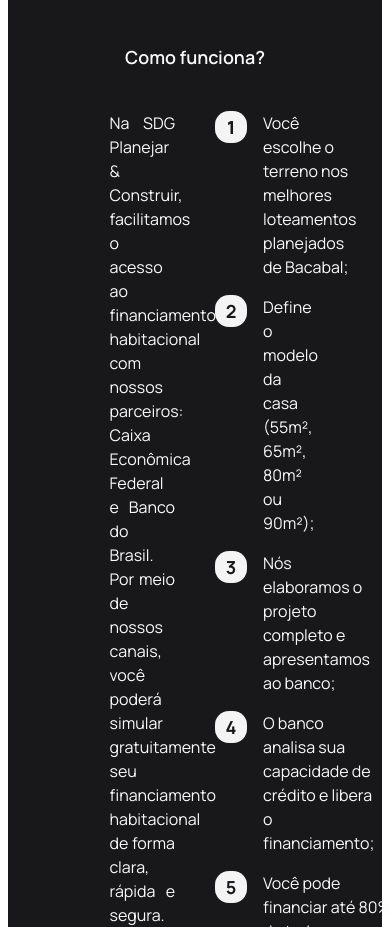
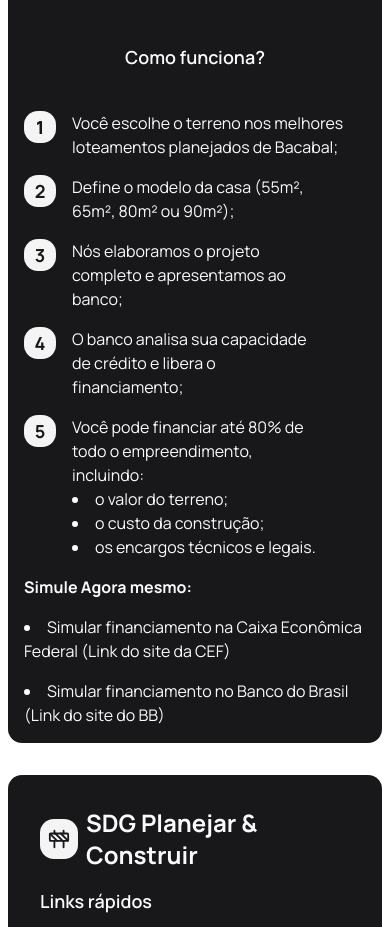
Before and after one commit to devpedrodiass/sdg-construtora, a Next.js app: page / in a window 390 px wide. Shown: the part 6349-7276 px from the top of the page. Built offline with nearby package versions, Linux system fonts and the light colour scheme.

Commit message:
feat: adjust responsivity

```diff
--- a/app/_sections/financial.tsx
+++ b/app/_sections/financial.tsx
@@ -15,8 +15,8 @@ export const Financial = () => {
         </p>
 
         <p className="text-lg font-semibold">Como funciona?</p>
-        <div className=" grid grid-cols-2 gap-10 max-w-1/2">
-          <div className=" text-justify">
+        <div className=" grid grid-cols-2 gap-10 max-w-1/2 max-md:max-w-full max-md:grid-cols-1">
+          <div className=" text-justify max-md:hidden">
             Na SDG Planejar & Construir, facilitamos o acesso ao financiamento
             habitacional com nossos parceiros: Caixa Econômica Federal e Banco
             do Brasil. Por meio de nossos canais, você poderá simular
@@ -41,7 +41,7 @@ export const Financial = () => {
           </div>
 
           <div className="flex flex-col gap-4">
-            <div className="flex gap-4 max-w-[300px]">
+            <div className="flex gap-4 max-w-[300px] max-md:max-w-full">
               <Badge
                 variant="secondary"
                 className="h-fit text-lg font-bold size-8"
```
